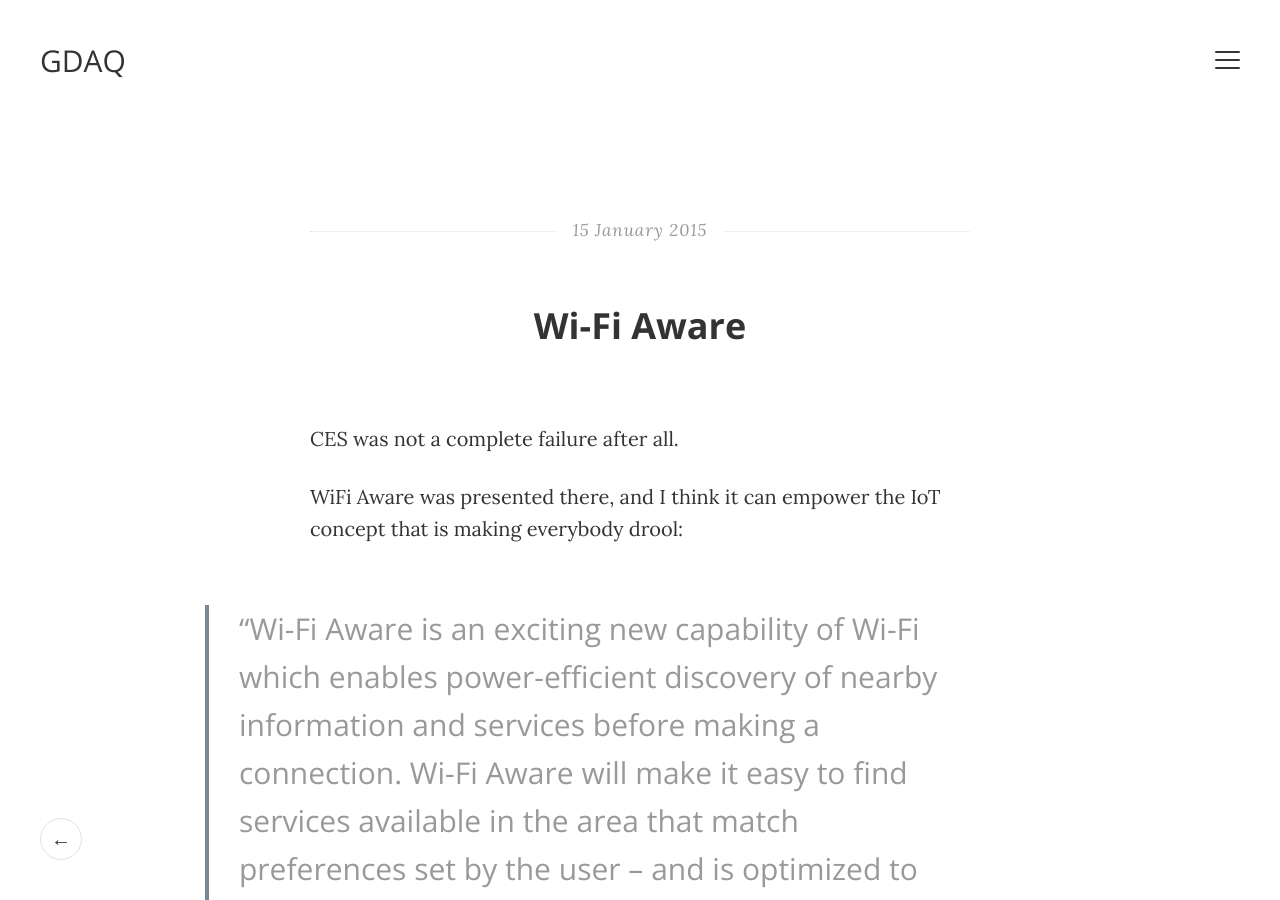
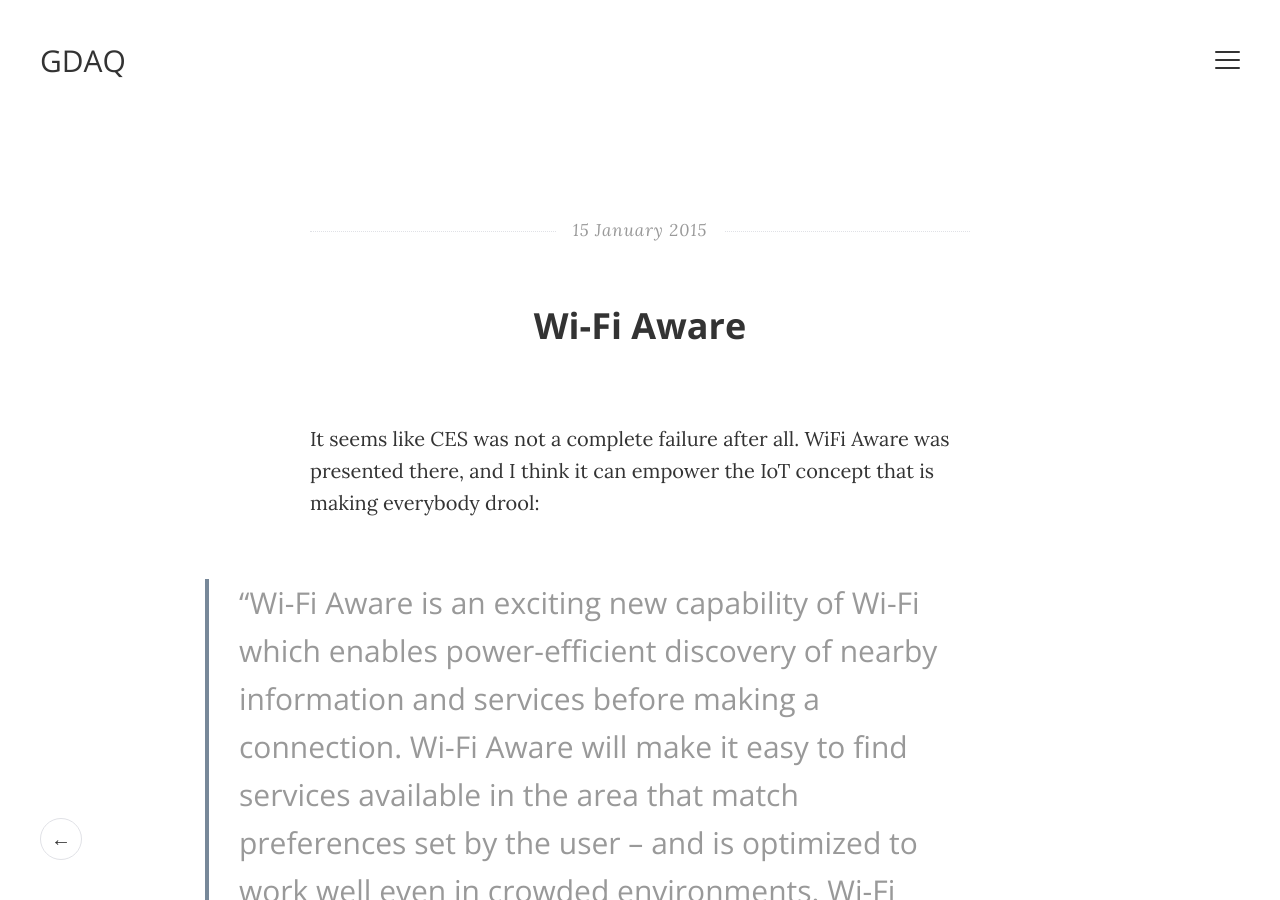
Before and after one commit to gdaq/gdaq.github.io, a Jekyll site: the page built from _posts/2015-01-15-WiFi-Aware.markdown, in a window 1280 px wide and 900 px high. Built offline with Jekyll 4.4.1, drawn with Linux system fonts in a browser that asks for light colours.

Commit message:
Update 2015-01-15-WiFi-Aware.markdown

```diff
--- a/_posts/2015-01-15-WiFi-Aware.markdown
+++ b/_posts/2015-01-15-WiFi-Aware.markdown
@@ -4,9 +4,7 @@
 date:   2015-01-15 11:42
 ---
 
-CES was not a complete failure after all.
-
-WiFi Aware was presented there, and I think it can empower the IoT concept that is making everybody drool:
+It seems like CES was not a complete failure after all. WiFi Aware was presented there, and I think it can empower the IoT concept that is making everybody drool:
 
 >“Wi-Fi Aware is an exciting new capability of Wi-Fi which enables power-efficient discovery of nearby information and services before making a connection. Wi-Fi Aware will make it easy to find services available in the area that match preferences set by the user – and is optimized to work well even in crowded environments. Wi-Fi Aware will be a key enabler of a personalized social, local, and mobile experience, enabling users to find video gaming opponents, share media content, and access localized information all before establishing a connection.”
 
```
